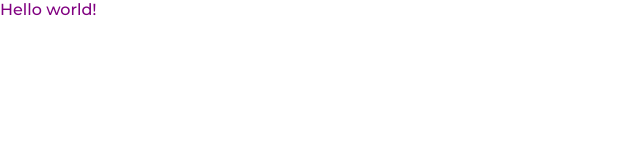
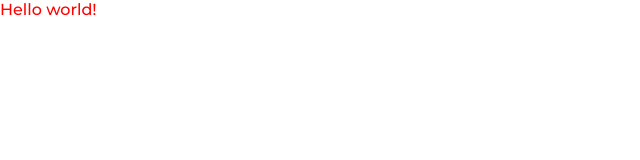
Before and after one commit to bzdelka/test, a plain HTML site: page index.html in a window 1280 px wide. Shown: the full height of the page, 0-640 px from the left. Drawn offline with Linux system fonts and the light colour scheme.

Commit message:
teststart

```diff
--- a/css/main.css
+++ b/css/main.css
@@ -70,7 +70,7 @@ table {
   font-style: normal; }
 
 .test {
-  color: purple; }
+  color: red; }
 
 .test {
   font-family: "Montserrat-Medium"; }
```
